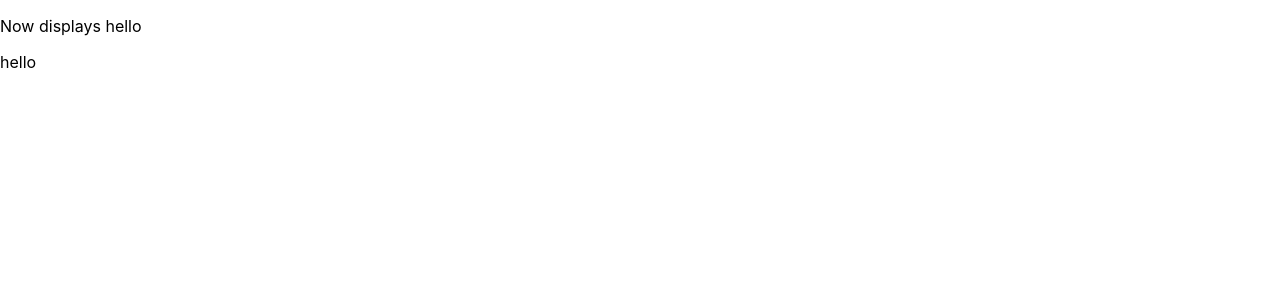
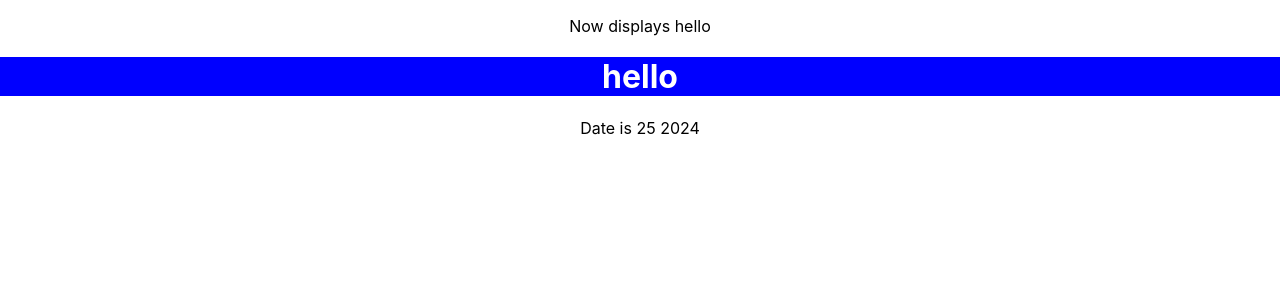
Before and after one commit to saliniyan/Task_manager, a React (Create React App) app: page / in a window 1280 px wide. Shown: the top 300 px of the page. Built offline with nearby package versions, Linux system fonts and the light colour scheme.

Commit message:
just inline css not much important

```diff
--- a/src/App.js
+++ b/src/App.js
@@ -1,11 +1,15 @@
 import Content from './Content';
-import Header from './Header';
+import Head from './Header';
+import Footer from './Footer';
+import './App.css';
+
 function App()
 {
   return(
-    <div>
+    <div className="App">
     <Content />
-    <Header />
+    <Head />
+    <Footer />
     </div>
   );
 }
--- a/src/Content.js
+++ b/src/Content.js
@@ -1,3 +1,4 @@
+
 function Content()
 {
   function random()
--- /dev/null
+++ b/src/Footer.js
@@ -0,0 +1,8 @@
+function Footer()
+{
+  const date=new Date();
+  return(
+    <p>Date is {date.getDate()} {date.getFullYear()}</p>
+  )
+}
+export default Footer;
--- a/src/Header.js
+++ b/src/Header.js
@@ -1,9 +1,13 @@
 import React from 'react';
 function Head(){
+    const cs={
+        backgroundColor:'blue',
+        color:'white'
+    }
     return(
-        <div>
+        <h1 style={cs}>
             hello
-        </div>
+        </h1>
     );
 }
 export default Head;
```
